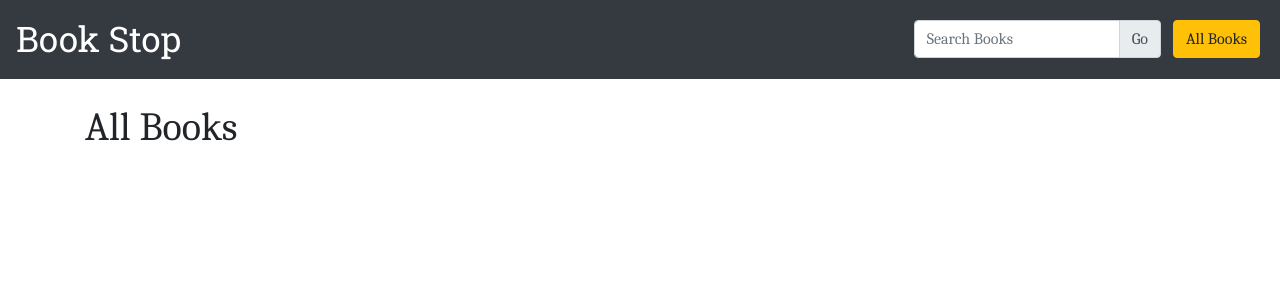
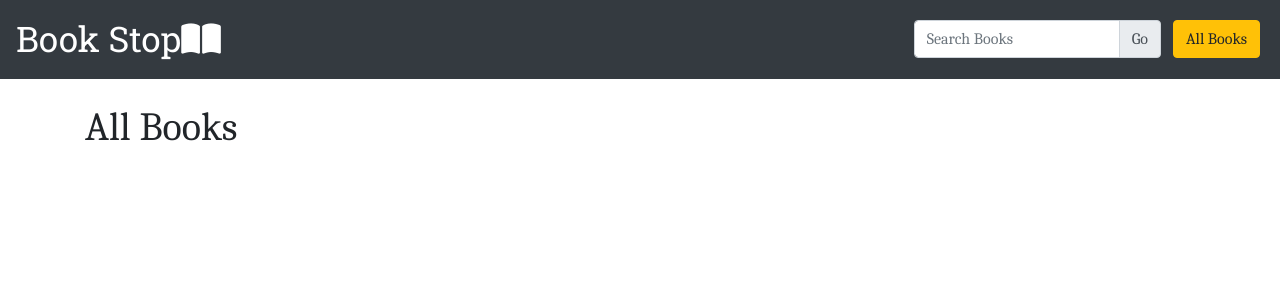
Before and after one commit to seakonn/milestone-three, a Flask app: page /allbooks in a window 1280 px wide. Shown: the top 300 px of the page. Run offline with Flask 2, Linux system fonts and the light colour scheme; data that the repository does not hold is empty; some libraries are stand-ins or nearby versions.

Commit message:
Added book icon to navbar

```diff
--- a/templates/base.html
+++ b/templates/base.html
@@ -8,14 +8,14 @@
   <title>Book Stop - Book Recommendations and Reviews</title>
 
   <link rel="stylesheet" href="https://stackpath.bootstrapcdn.com/bootstrap/4.4.1/css/bootstrap.min.css" integrity="sha384-Vkoo8x4CGsO3+Hhxv8T/Q5PaXtkKtu6ug5TOeNV6gBiFeWPGFN9MuhOf23Q9Ifjh" crossorigin="anonymous">
-
+  <script src="https://kit.fontawesome.com/dc8eb93cee.js" crossorigin="anonymous"></script>
   <link href="https://fonts.googleapis.com/css?family=Caladea|Roboto+Slab&display=swap" rel="stylesheet">
   <link rel="stylesheet" href="../static/css/style.css" type="text/css" />
 </head>
 
 <body>
   <nav class="navbar navbar-expand-sm navbar-dark bg-dark">
-    <a id="main-title" class="navbar-brand" href="{{ url_for('index') }}">Book Stop</a>
+    <a id="main-title" class="navbar-brand" href="{{ url_for('index') }}">Book Stop<i class="fas fa-book-open"></i></a>
     <button class="navbar-toggler" type="button" data-toggle="collapse" data-target="#navbarTogglerDemo02" aria-controls="navbarTogglerDemo02" aria-expanded="false" aria-label="Toggle navigation">
     <span class="navbar-toggler-icon"></span>
   </button>
```
